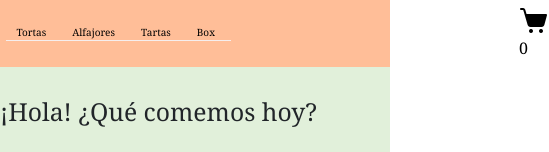
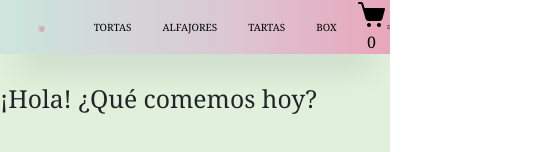
Before and after one commit to NestorLlanos/tortitaconmanteca_React, a React (Vite) app: page / in a window 390 px wide. Shown: the top 152 px of the page, 549 px wide, since content can reach past the window. Built offline with nearby package versions, Linux system fonts and the light colour scheme.

Commit message:
modificando Navbar

```diff
--- a/package.json
+++ b/package.json
@@ -14,6 +14,7 @@
     "bootstrap": "^5.3.2",
     "react": "^18.2.0",
     "react-dom": "^18.2.0",
+    "react-icons": "^5.0.1",
     "react-router-dom": "^6.22.3",
     "typeface-roboto": "^1.1.13"
   },
--- a/src/components/Nabvar/Navbar.jsx
+++ b/src/components/Nabvar/Navbar.jsx
@@ -2,27 +2,27 @@ import CartWidget from "../CartWidget/CartWidget"
 import classes from "./Navbar.module.css"
 import {Link } from "react-router-dom"
 import logo from "../../assets/logo Tortita con manteca.png"
+import {FaBars} from "react-icons/fa6";
 
 
 const Navbar = () =>{
     return(
         <header className={classes.header}>
+            <div className={classes.container}></div>
             <Link to='/' >
                <img src={logo} alt="Logo Tortita con Manteca" className={classes.logo}/>
             </Link>
 
             <nav className={classes.nav}>
-                <Link to ='/category/tortas' className={classes.a}>Tortas</Link>
-                <Link to='/category/alfajores' className={classes.a}>Alfajores</Link>
-                <Link to='/category/tartas' className={classes.a}>Tartas</Link>
-                <Link to='/category/box' className={classes.a}>Box</Link>
+                <Link to ='/category/tortas' className={classes.navLink}>Tortas</Link>
+                <Link to='/category/alfajores' className={classes.navLink}>Alfajores</Link>
+                <Link to='/category/tartas' className={classes.navLink}>Tartas</Link>
+                <Link to='/category/box' className={classes.navLink}>Box</Link>
             </nav>
 
             <CartWidget/>
-
-
-
-
+            <button className={classes.mobileIcon}></button>
+            <FaBars />
         </header>
     )
 }
--- a/src/components/Nabvar/Navbar.module.css
+++ b/src/components/Nabvar/Navbar.module.css
@@ -1,19 +1,24 @@
+*{
+  padding: 0;
+  margin: 0;
+  box-sizing: border-box;
+
+}
 .header{
   display: flex;
-  padding: .4rem;
-  background-color: #FFBE98;
+  width: 100%;
+  margin-right: 18rem;
+  text-align: center;
+  justify-content:space-between;
+  background: linear-gradient(90deg, rgba(189,219,222,0.56) 4%, rgba(219,200,212,1) 57%, rgba(232,167,187,1) 99%);
+  box-shadow: rgba(50,50,93,0.23) 0 30px 30px -20px;
   align-items: center;
-  justify-content:space-around;
-  top:0;
-}
+  }
 
 .nav{
   display: flex;
-  text-decoration: none;
-  margin-right: 18rem;
-  text-align: center;
-  justify-content:center;
-  border-bottom: 1px solid rgb(245, 238, 238);
+  justify-content: flex-end;
+  width: 75%;
 
 }
 .tortita{
@@ -25,23 +30,33 @@
   text-decoration: none;
 
 }
-.a{
+.navLink{
   color: black;
   text-decoration: none;
-  margin-right: 1rem;
-  font-size:x-large;
+  margin: 0 10px;
+  padding: 0 10px;
+  font-size: 20px;
+  cursor: pointer;
   text-align: center;
-  padding-left: 10px;
-  /* border-left: 1px solid rgb(245, 238, 238); */
-
+  text-transform:uppercase;
 }
-.a:hover{
+.navLink:hover{
   color: azure;
 
 }
 .logo{
-  object-fit: cover;
   width: 30%;
+}
+.container{
+  margin: auto;
+  display: flex;
+  justify-content: space-between;
+  align-items: center;
+}
+.mobileIcon{
+  border: none;
+  background: none;
+  font-size: 20px;
 }
 
 @media screen and (max-width: 767px) {
@@ -50,12 +65,13 @@
 		font-size:15px;
 
 	}
-  .a{
+  .navLink{
     font-size: 15px;
+    padding-left: 5px;
   }
   .logo{
     object-fit: cover;
-    width: 20%;
+    width: 50%;
   }
 
 }
@@ -65,12 +81,14 @@
 		font-size:12px;
 
 	}
-  .a{
+  .navLink{
     font-size: 12px;
+    padding-left: 1px;
   }
   .logo{
     object-fit: cover;
     width: 10%;
+
   }
 }
 
@@ -79,11 +97,13 @@
 		font-size:10px;
 
 	}
-  .a{
+  .navLink{
     font-size: 10px;
+    padding-left: 1px;
   }
   .logo{
-    object-fit: cover;
+
     width: 9%;
   }
+
 }
```
Also changed, not shown: 1 other file (tests, documents, lock files or other folders).
